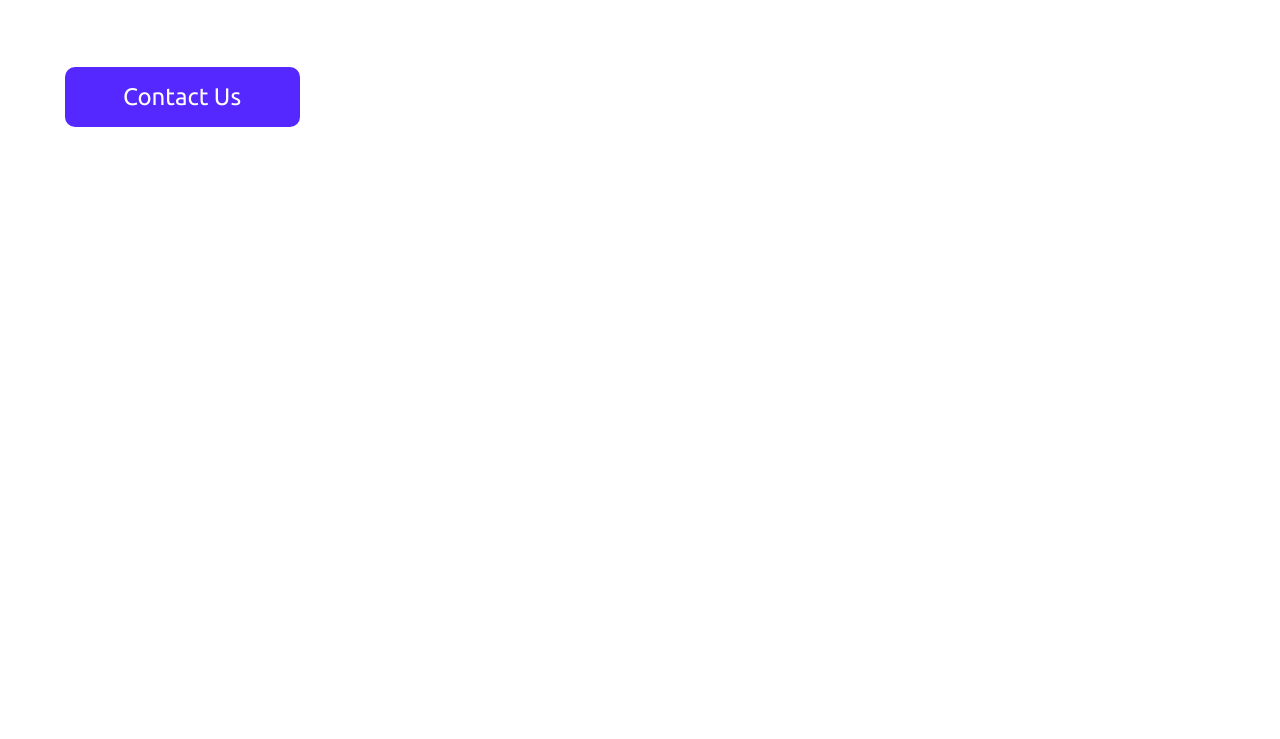
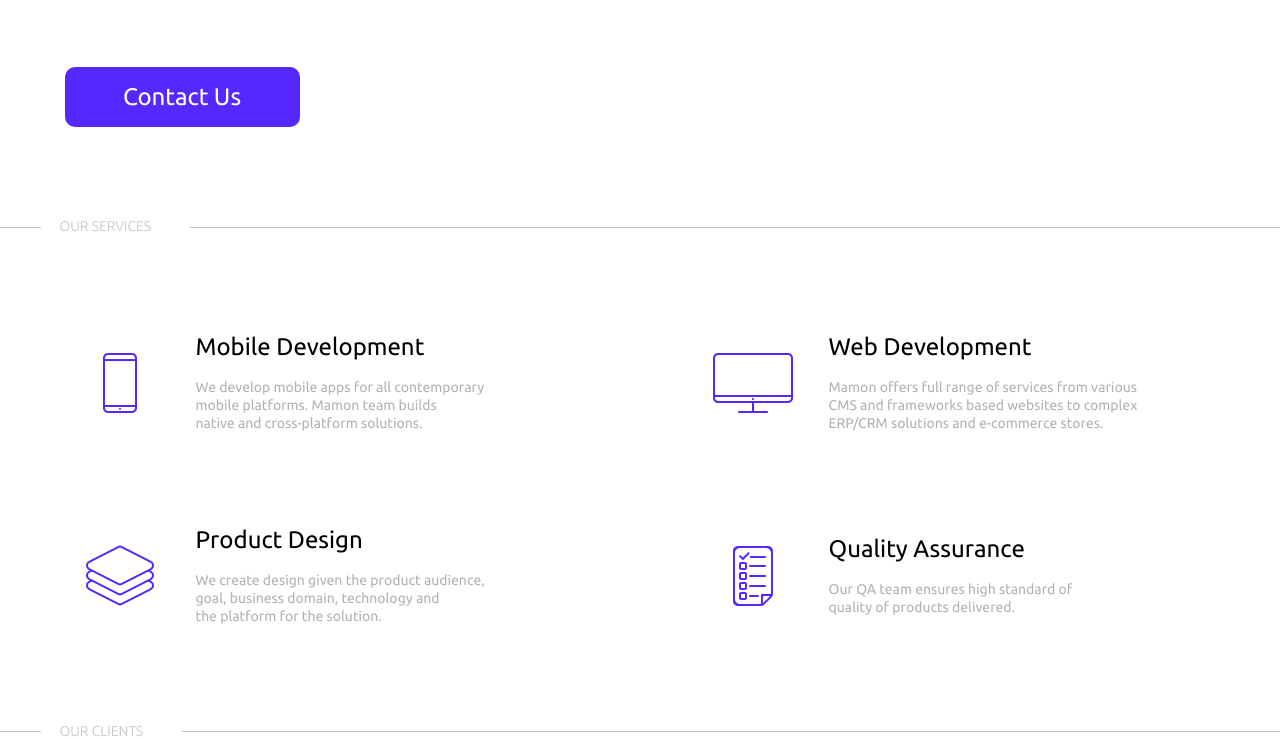
Before and after one commit to Umidjon-Frontend/landing-page-mamon-html-css, a plain HTML site: page index.html in a window 1280 px wide. Shown: the part 534-1273 px from the top of the page. Before the commit the page ends 800 px from the top, so only its background shows below. Drawn offline with Linux system fonts and the light colour scheme.

Commit message:
Added Services section styling

```diff
--- a/css/style.css
+++ b/css/style.css
@@ -1,30 +1,56 @@
-:root{
-    --main-color: #5528FF;
+:root {
+  --main-color: #5528ff;
   --text-color: #202020;
-    --text2-color: #4F4F4F;
-    --text3-color: #B2B2B2;
+  --text2-color: #4f4f4f;
+  --text3-color: #b2b2b2;
   --white-color: #ffffff;
   --black-color: #000000;
+  --line-color: #c2c2c2;
 }
 
-body{
-    font-family: 'Ubuntu', sans-serif;
+body {
+  font-family: "Ubuntu", sans-serif;
 }
 
-*{
+*,
+*:after,
+*:before {
   margin: 0;
   padding: 0;
   box-sizing: border-box;
 }
-li{
+li {
   list-style-type: none;
 }
-a{
+a {
   text-decoration: none;
   color: var(--text-color);
 }
+/* line group */
+.line-wrapper {
+  position: relative;
+}
+.line {
+  width: 100%;
+  height: 0.5px;
+  background-color: var(--line-color);
+  position: relative;
+}
+.line-text {
+  position: absolute;
+  top: -9px;
+  left: -9px;
+  display: inline;
+  font-weight: 300;
+  color: var(--line-color);
+  background-color: var(--white-color);
+  padding: 0 39px 0 19px;
+  text-transform: uppercase;
+  font-size: 14px;
+}
+
 /* container */
-.container{
+.container {
   width: 100%;
   max-width: 1181px;
   margin: 0 auto;
@@ -32,41 +58,41 @@ a{
 }
 
 /* header */
-.header{
+.header {
   width: 100%;
   height: 58px;
   margin-top: 53px;
 }
-.header-wrapper{
+.header-wrapper {
   width: 100%;
   height: 58px;
   display: flex;
   justify-content: space-between;
   align-items: center;
 }
-.logo{
+.logo {
   display: flex;
   align-items: center;
 }
-.logo-brand-text{
+.logo-brand-text {
   font-size: 24px;
   margin-left: 25px;
 }
-.menu{
+.menu {
   display: flex;
   align-items: center;
 }
-.menu-item{
+.menu-item {
   margin-right: 37px;
 }
-.menu-item:last-child{
+.menu-item:last-child {
   margin-right: 0;
 }
-.menu-item-link{
+.menu-item-link {
   font-size: 14px;
   font-weight: 700;
 }
-.menu-btn{
+.menu-btn {
   width: 100px;
   height: 24px;
   display: flex;
@@ -81,17 +107,14 @@ a{
 /* header end */
 
 /* content */
-.content{
+.content {
   margin: 117px 0 100px 0;
 }
-.content-wrapper{
-
-}
-.content-title{
+.content-title {
   /* width: 1185px; */
   font-size: 55px;
 }
-.content-text{
+.content-text {
   width: 100%;
   max-width: 741px;
   margin: 35px 0 70px 0;
@@ -99,7 +122,7 @@ a{
   line-height: 1.6;
   color: var(--text2-color);
 }
-.content-btn{
+.content-btn {
   width: 235px;
   height: 60px;
   display: flex;
@@ -113,7 +136,43 @@ a{
 /* content end */
 
 /* services */
-
+.services {
+  margin: 100px 0;
+}
+.services-wrapper {
+  display: flex;
+  flex-wrap: wrap;
+  justify-content: space-between;
+  align-items: center;
+}
+.services-item {
+  width: 45%;
+  display: flex;
+  justify-content: flex-start;
+  align-items: center;
+}
+.services-item-info-title {
+  font-weight: 400;
+  font-size: 24px;
+  margin-bottom: 17px;
+}
+.services-item-info-text {
+  font-size: 14px;
+  color: var(--text3-color);
+  line-height: 18px;
+}
+.services-img-box {
+  width: 111px;
+  height: 111px;
+  display: flex;
+  justify-content: center;
+  align-items: center;
+  margin-right: 20px;
+}
+.services-item:nth-child(1),
+.services-item:nth-child(2) {
+  margin-bottom: 82px;
+}
 /* services end */
 
 /* clients */
@@ -128,5 +187,4 @@ a{
 
 /* footer end */
 
-
 /* MEDIA QUERY */
--- a/index.html
+++ b/index.html
@@ -13,7 +13,7 @@
     <link rel="preconnect" href="https://fonts.googleapis.com" />
     <link rel="preconnect" href="https://fonts.gstatic.com" crossorigin />
     <link
-      href="https://fonts.googleapis.com/css2?family=Ubuntu:wght@400;700&display=swap"
+      href="https://fonts.googleapis.com/css2?family=Ubuntu:wght@300;400;700&display=swap"
       rel="stylesheet"
     />
 
@@ -58,7 +58,9 @@
     <div class="content">
       <div class="container">
         <div class="content-wrapper">
-          <h1 class="content-title">We're an independent development agency.</h1>
+          <h1 class="content-title">
+            We're an independent development agency.
+          </h1>
           <p class="content-text">
             We understand the intricacies of web development inside-out. That's
             why we build rock-solid Mobile and Web applications enriched with
@@ -70,9 +72,80 @@
     </div>
     <!-- CONTENT END -->
 
+    <!-- LINE GROUP -->
+    <div class="line"></div>
+    <div class="container line-wrapper">
+      <div class="line-text">Our Services</div>
+    </div>
+
     <!-- SERVICES -->
-    <div class="services"></div>
+    <div class="services">
+      <div class="container">
+        <div class="services-wrapper">
+          <div class="services-item">
+            <div class="services-img-box">
+              <img class="services-item-logo" src="img/phone new.svg" alt="" />
+            </div>
+            <div class="services-item-info">
+              <h1 class="services-item-info-title">Mobile Development</h1>
+              <p class="services-item-info-text">
+                We develop mobile apps for all contemporary <br />
+                mobile platforms. Mamon team builds <br />
+                native and cross-platform solutions.
+              </p>
+            </div>
+          </div>
+
+          <div class="services-item">
+            <div class="services-img-box">
+              <img class="services-item-logo" src="img/monitor.svg" alt="" />
+            </div>
+            <div class="services-item-info">
+              <h1 class="services-item-info-title">Web Development</h1>
+              <p class="services-item-info-text">
+                Mamon offers full range of services from various <br />
+                CMS and frameworks based websites to complex <br />
+                ERP/CRM solutions and e-commerce stores.
+              </p>
+            </div>
+          </div>
+
+          <div class="services-item">
+            <div class="services-img-box">
+              <img class="services-item-logo" src="img/layers.svg" alt="" />
+            </div>
+            <div class="services-item-info">
+              <h1 class="services-item-info-title">Product Design</h1>
+              <p class="services-item-info-text">
+                We create design given the product audience, <br />
+                goal, business domain, technology and <br />
+                the platform for the solution.
+              </p>
+            </div>
+          </div>
+
+          <div class="services-item">
+            <div class="services-img-box">
+              <img class="services-item-logo" src="img/test.svg" alt="" />
+            </div>
+            <div class="services-item-info">
+              <h1 class="services-item-info-title">Quality Assurance</h1>
+              <p class="services-item-info-text">
+                Our QA team ensures high standard of <br />
+                quality of products delivered.
+              </p>
+            </div>
+          </div>
+        </div>
+      </div>
+    </div>
     <!-- SERVICES END -->
+
+    <!-- LINE GROUP -->
+    <div class="line"></div>
+    <div class="container line-wrapper">
+      <div class="line-text">Our Clients</div>
+    </div>
 
     <!-- CLIENTS -->
     <div class="clients"></div>
```
Lines whose indentation alone changed are shown as unchanged.
